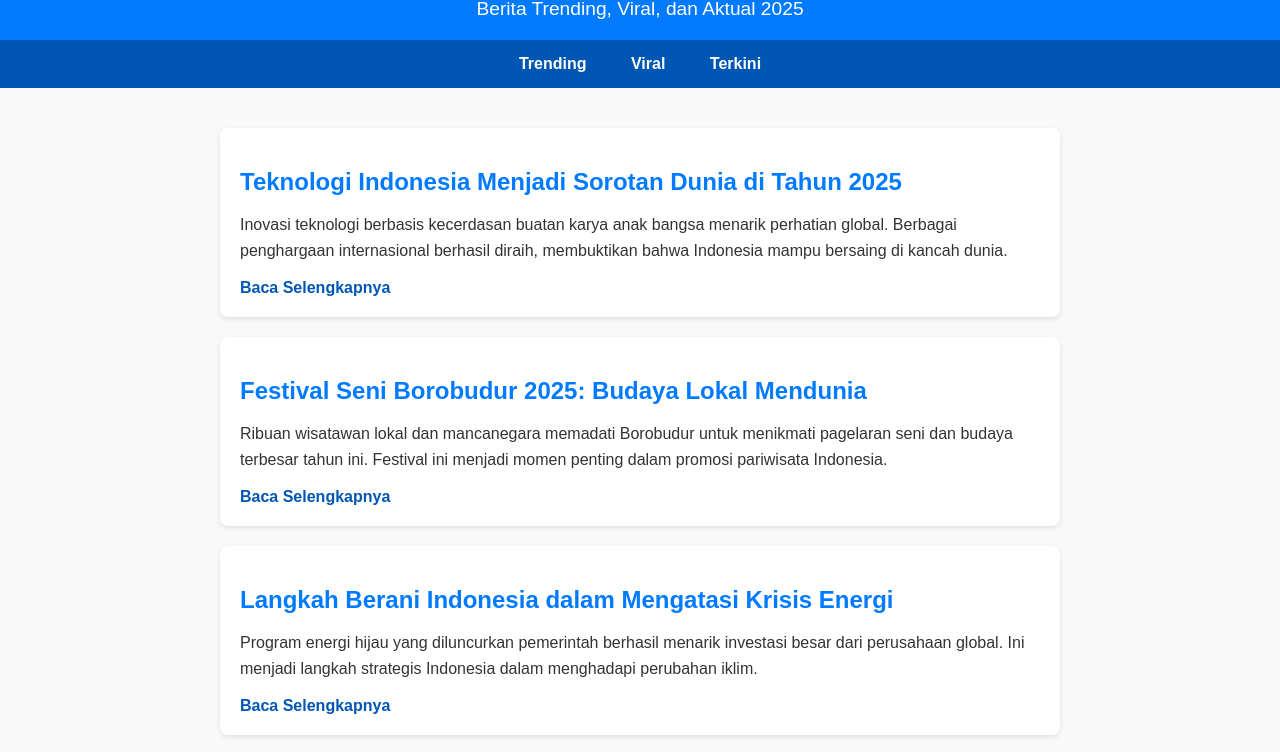
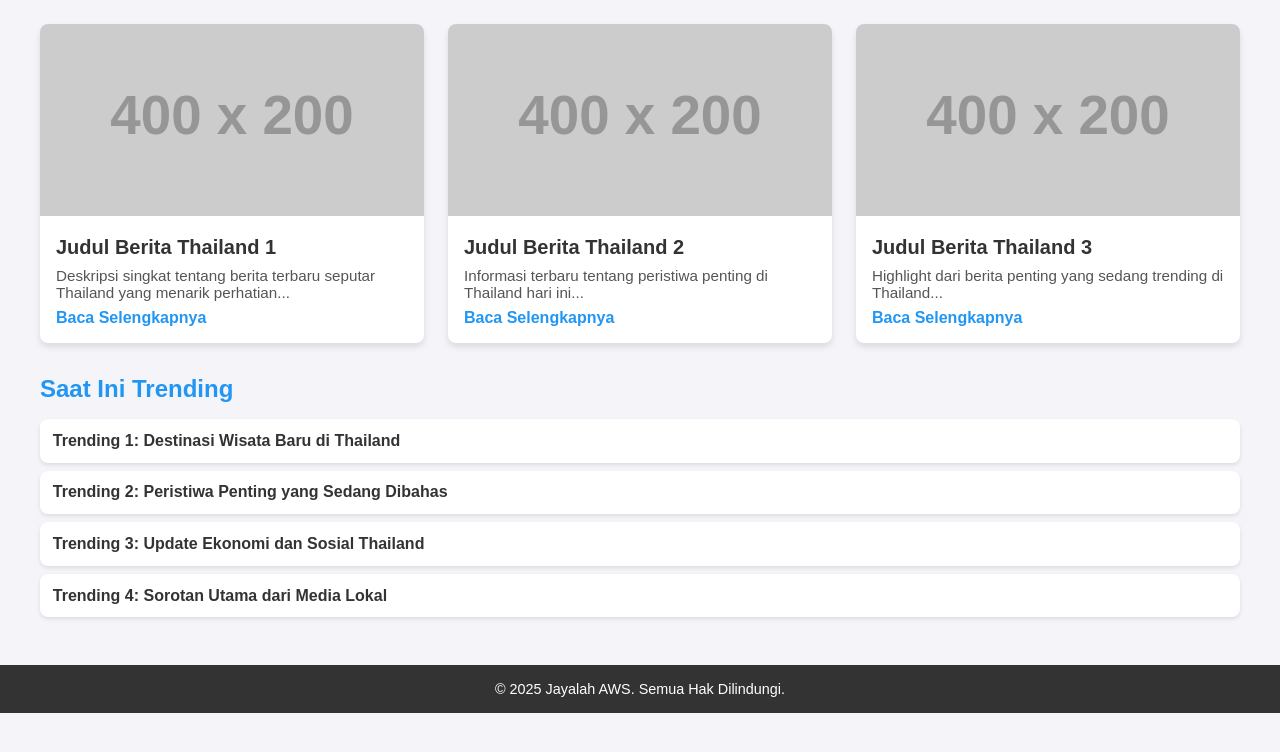
Before and after one commit to jayalah-aws/web-thailand, a plain HTML site: page index.html in a window 1280 px wide. Shown: the part 77-829 px from the top of the page. After the commit the page ends 800 px from the top, so only its background shows below. Drawn offline with Linux system fonts and the light colour scheme; placeholder pictures from the web are drawn by us.

Commit message:
Update index.html

```diff
--- a/index.html
+++ b/index.html
@@ -1,121 +1,167 @@
-
 <!DOCTYPE html>
 <html lang="id">
 <head>
     <meta charset="UTF-8">
     <meta name="viewport" content="width=device-width, initial-scale=1.0">
-    <meta name="description" content="Berita Web Indonesia x Thai Terkini: Berita trending, viral, terupdate. Temukan informasi terbaru dan terpercaya hanya di sini.">
-    <meta name="keywords" content="berita masa kini, berita trending, berita viral, berita terkini, berita Indonesia">
-    <meta name="author" content="Berita Indonesia Masa Kini">
-    <link rel="canonical" href="https://jayalah-aws.github.io/web-thailand">
+    <meta name="description" content="Berita terkini dan trending tentang Thailand. Temukan informasi terbaru yang relevan dan menarik untuk Google Discover.">
+    <meta name="keywords" content="berita Thailand, trending, info terkini, Google Discover">
+    <meta name="author" content="Jayalah AWS">
+    <link rel="canonical" href="https://jayalah-aws.github.io/web-thailand/">
     <meta name="google-site-verification" content="SZkK9Djdf92qmr3wEfDwGRL9qscl8CXx94vL5hCLc4M" />
-    <title>Berita Website Indonesia x Thailand | Trending dan Terupdate 2025</title>
+    <title>Thailand News - Berita Terkini dan Tren Populer</title>
     <style>
         body {
-            font-family: Arial, sans-serif;
+            font-family: 'Arial', sans-serif;
             margin: 0;
             padding: 0;
-            background-color: #f9f9f9;
-            color: #333;
+            background-color: #f4f4f9;
         }
         header {
-            background-color: #007BFF;
-            color: #fff;
+            background-color: #2196F3;
+            color: white;
             text-align: center;
-            padding: 20px;
+            padding: 1rem;
         }
         header h1 {
             margin: 0;
-            font-size: 2.5em;
+            font-size: 2rem;
         }
-        header p {
-            margin: 10px 0 0;
-            font-size: 1.2em;
+        .container {
+            max-width: 1200px;
+            margin: 2rem auto;
+            padding: 0 1rem;
         }
-        nav {
-            background-color: #0056b3;
+        .news-section {
+            display: grid;
+            grid-template-columns: repeat(auto-fit, minmax(300px, 1fr));
+            gap: 1.5rem;
+        }
+        .news-card {
+            background: white;
+            border-radius: 8px;
+            box-shadow: 0 4px 6px rgba(0, 0, 0, 0.1);
             overflow: hidden;
-            text-align: center;
+            transition: transform 0.3s;
         }
-        nav a {
-            display: inline-block;
-            color: #fff;
-            text-decoration: none;
-            padding: 15px 20px;
-            font-weight: bold;
+        .news-card:hover {
+            transform: translateY(-5px);
         }
-        nav a:hover {
-            background-color: #003d80;
+        .news-image img {
+            width: 100%;
+            height: auto;
         }
-        main {
-            padding: 20px;
+        .news-content {
+            padding: 1rem;
         }
-        article {
-            background: #fff;
-            margin: 20px auto;
-            padding: 20px;
-            border-radius: 8px;
-            box-shadow: 0 2px 5px rgba(0, 0, 0, 0.1);
-            max-width: 800px;
+        .news-content h2 {
+            font-size: 1.25rem;
+            margin: 0 0 0.5rem;
+            color: #333;
         }
-        article h2 {
-            color: #007BFF;
-            margin-bottom: 10px;
+        .news-content p {
+            font-size: 0.95rem;
+            color: #555;
+            margin: 0.5rem 0;
         }
-        article p {
-            line-height: 1.6;
-        }
-        article a {
-            color: #0056b3;
+        .news-content a {
+            color: #2196F3;
             text-decoration: none;
             font-weight: bold;
         }
-        article a:hover {
+        .news-content a:hover {
             text-decoration: underline;
         }
+        .trending {
+            margin-top: 2rem;
+        }
+        .trending h2 {
+            font-size: 1.5rem;
+            color: #2196F3;
+            margin-bottom: 1rem;
+        }
+        .trending-list {
+            list-style: none;
+            padding: 0;
+        }
+        .trending-list li {
+            background: white;
+            padding: 0.8rem;
+            margin-bottom: 0.5rem;
+            border-radius: 8px;
+            box-shadow: 0 2px 4px rgba(0, 0, 0, 0.1);
+        }
+        .trending-list li a {
+            text-decoration: none;
+            font-weight: bold;
+            color: #333;
+        }
+        .trending-list li a:hover {
+            color: #2196F3;
+        }
         footer {
-            background-color: #007BFF;
-            color: #fff;
+            margin-top: 3rem;
+            background: #333;
+            color: white;
             text-align: center;
-            padding: 10px 0;
-            margin-top: 20px;
+            padding: 1rem;
+            font-size: 0.9rem;
         }
     </style>
 </head>
 <body>
     <header>
-        <h1>Berita Indonesia Masa Kini</h1>
-        <p>Berita Trending, Viral, dan Aktual 2025</p>
+        <h1>Thailand News - Berita dan Tren Terbaru</h1>
     </header>
-    <nav>
-        <a href="#trending">Trending</a>
-        <a href="#viral">Viral</a>
-        <a href="#terkini">Terkini</a>
-    </nav>
-    <main>
-        <article id="trending">
-            <h2>Teknologi Indonesia Menjadi Sorotan Dunia di Tahun 2025</h2>
-            <p>Inovasi teknologi berbasis kecerdasan buatan karya anak bangsa menarik perhatian global. Berbagai penghargaan internasional berhasil diraih, membuktikan bahwa Indonesia mampu bersaing di kancah dunia.</p>
-            <a href="https://jayalah-aws.github.io/web-thailand">Baca Selengkapnya</a>
-        </article>
-        <article id="viral">
-            <h2>Festival Seni Borobudur 2025: Budaya Lokal Mendunia</h2>
-            <p>Ribuan wisatawan lokal dan mancanegara memadati Borobudur untuk menikmati pagelaran seni dan budaya terbesar tahun ini. Festival ini menjadi momen penting dalam promosi pariwisata Indonesia.</p>
-            <a href="https://jayalah-aws.github.io/web-thailand">Baca Selengkapnya</a>
-        </article>
-        <article id="terkini">
-            <h2>Langkah Berani Indonesia dalam Mengatasi Krisis Energi</h2>
-            <p>Program energi hijau yang diluncurkan pemerintah berhasil menarik investasi besar dari perusahaan global. Ini menjadi langkah strategis Indonesia dalam menghadapi perubahan iklim.</p>
-            <a href="https://jayalah-aws.github.io/web-thailand">Baca Selengkapnya</a>
-        </article>
-        <article>
-            <h2>Pertumbuhan Startup Teknologi Hijau: Masa Depan Ekonomi Indonesia</h2>
-            <p>Startup berbasis energi terbarukan terus berkembang pesat, memberikan solusi inovatif untuk masa depan yang lebih ramah lingkungan dan berkelanjutan.</p>
-            <a href="https://jayalah-aws.github.io/web-thailand">Baca Selengkapnya</a>
-        </article>
-    </main>
+
+    <div class="container">
+        <section class="news-section">
+            <div class="news-card">
+                <div class="news-image">
+                    <img src="https://via.placeholder.com/400x200" alt="Berita 1">
+                </div>
+                <div class="news-content">
+                    <h2>Judul Berita Thailand 1</h2>
+                    <p>Deskripsi singkat tentang berita terbaru seputar Thailand yang menarik perhatian...</p>
+                    <a href="#">Baca Selengkapnya</a>
+                </div>
+            </div>
+
+            <div class="news-card">
+                <div class="news-image">
+                    <img src="https://via.placeholder.com/400x200" alt="Berita 2">
+                </div>
+                <div class="news-content">
+                    <h2>Judul Berita Thailand 2</h2>
+                    <p>Informasi terbaru tentang peristiwa penting di Thailand hari ini...</p>
+                    <a href="#">Baca Selengkapnya</a>
+                </div>
+            </div>
+
+            <div class="news-card">
+                <div class="news-image">
+                    <img src="https://via.placeholder.com/400x200" alt="Berita 3">
+                </div>
+                <div class="news-content">
+                    <h2>Judul Berita Thailand 3</h2>
+                    <p>Highlight dari berita penting yang sedang trending di Thailand...</p>
+                    <a href="#">Baca Selengkapnya</a>
+                </div>
+            </div>
+        </section>
+
+        <section class="trending">
+            <h2>Saat Ini Trending</h2>
+            <ul class="trending-list">
+                <li><a href="#">Trending 1: Destinasi Wisata Baru di Thailand</a></li>
+                <li><a href="#">Trending 2: Peristiwa Penting yang Sedang Dibahas</a></li>
+                <li><a href="#">Trending 3: Update Ekonomi dan Sosial Thailand</a></li>
+                <li><a href="#">Trending 4: Sorotan Utama dari Media Lokal</a></li>
+            </ul>
+        </section>
+    </div>
+
     <footer>
-        <p>&copy; 2025 Berita Indonesia Masa Kini. Semua Hak Dilindungi.</p>
+        &copy; 2025 Jayalah AWS. Semua Hak Dilindungi.
     </footer>
 </body>
 </html>
```
